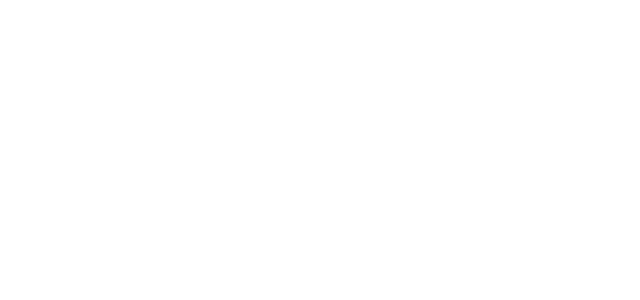
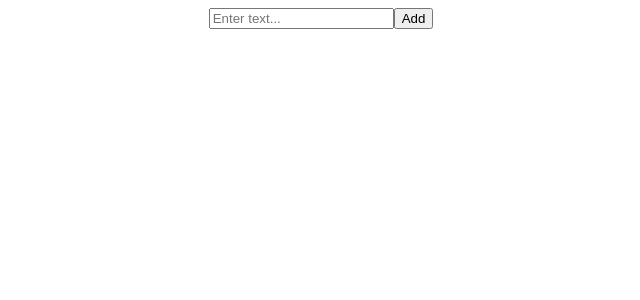
Before and after one commit to MarioAngelov2/Todo-app, a React (Create React App) app in the folder app/: page / in a window 1280 px wide. Shown: the top 300 px of the page, without its empty margins (319-959 px from the left). Built offline with nearby package versions, Linux system fonts and the light colour scheme.

Commit message:
Create todo form

```diff
--- a/app/src/App.js
+++ b/app/src/App.js
@@ -1,10 +1,11 @@
 import './App.css';
+import CreateTodo from './components/CreateTodo';
 
 
 function App() {
   return (
     <div className="App">
-
+      <CreateTodo />
     </div>
   );
 }
--- /dev/null
+++ b/app/src/components/CreateTodo.js
@@ -0,0 +1,33 @@
+import React from "react";
+import { useState } from "react";
+
+function CreateTodo() {
+  const [task, setTask] = useState("");
+
+  const onSubmit = (e) => {
+    e.preventDefault();
+
+    setTask("");
+  };
+
+  const onChange = (e) => {
+    setTask(e.target.value);
+  };
+
+  return (
+    <div>
+      <form className="create-todo" onSubmit={onSubmit}>
+        <input
+          type="text"
+          name="todoName"
+          placeholder="Enter text..."
+          value={task}
+          onChange={onChange}
+        />
+        <button type="submit">Add</button>
+      </form>
+    </div>
+  );
+}
+
+export default CreateTodo;
```
